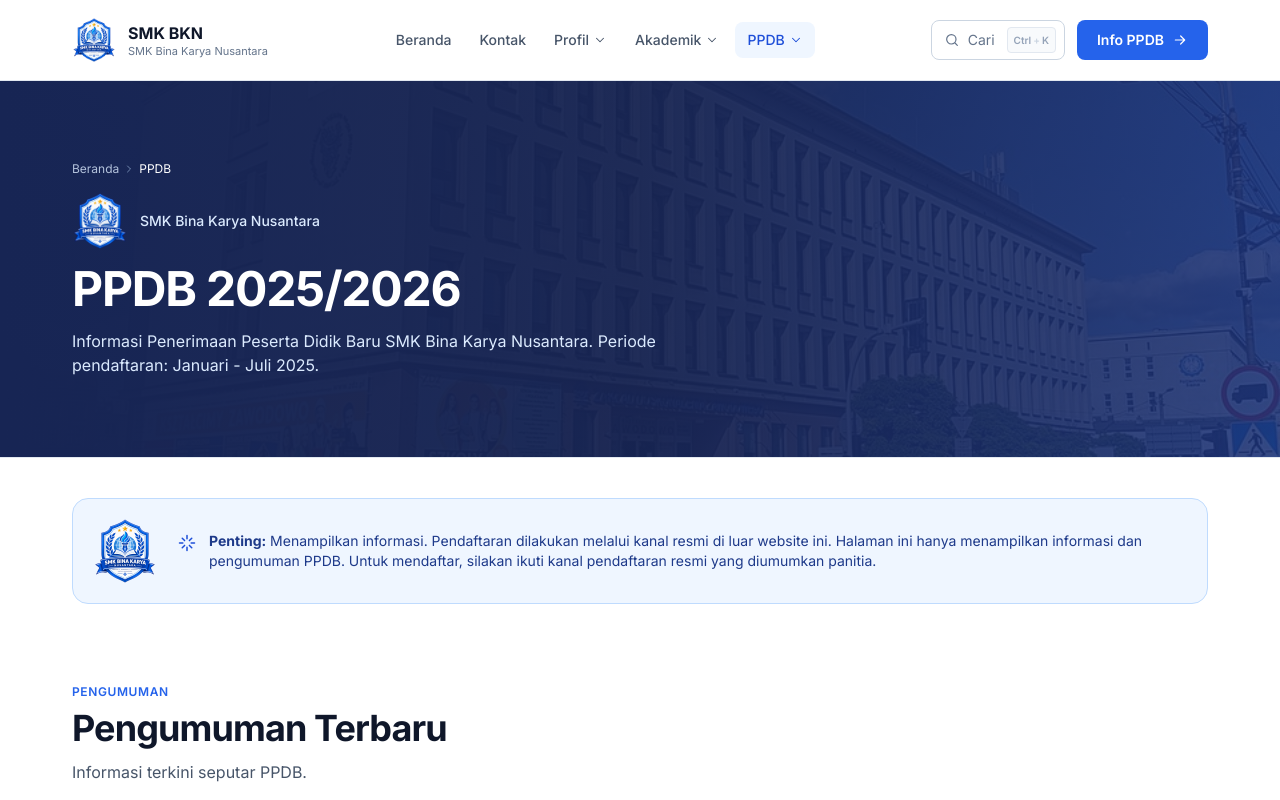
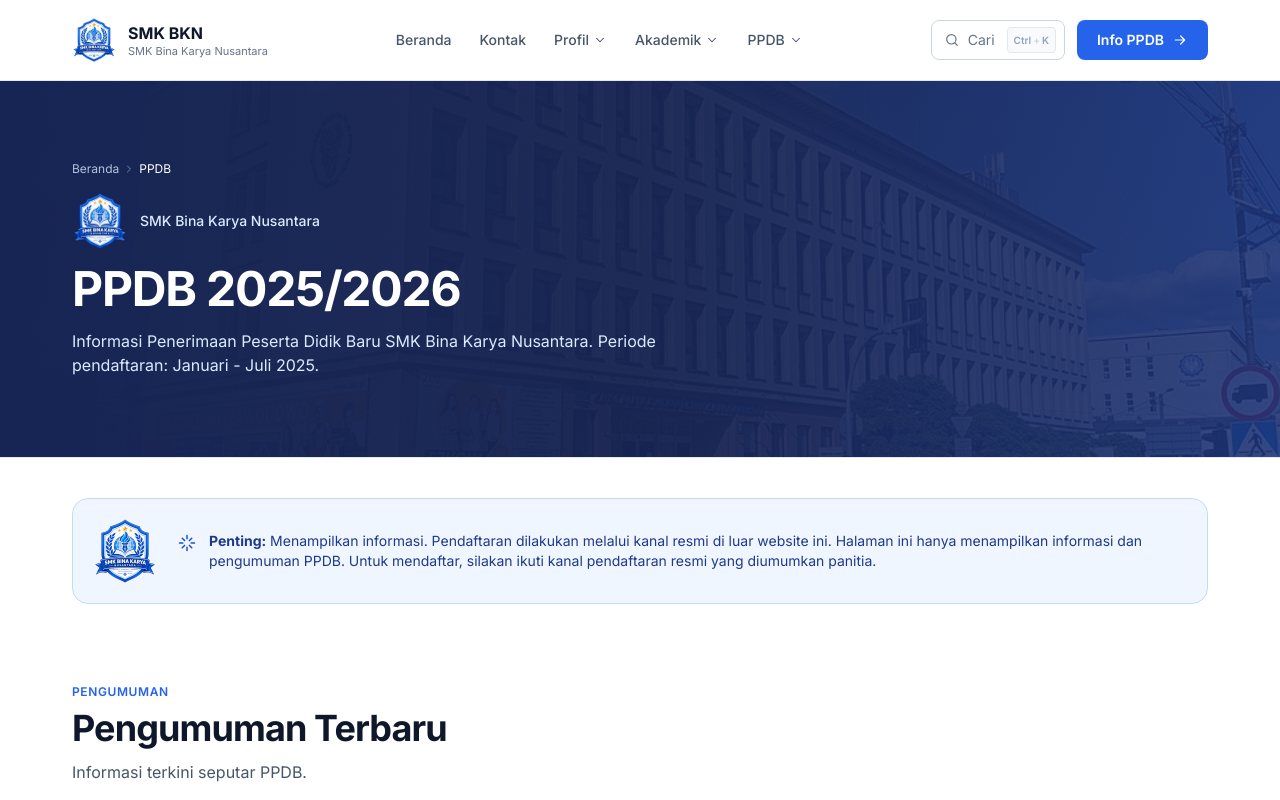
Before and after one commit to lupyariestaa/smk-bina-karya-nusantara-website, a Next.js app: page /ppdb in a window 1280 px wide. Shown: the top 800 px of the page. Built offline with nearby package versions, Linux system fonts and the light colour scheme.

Commit message:
style: hapus pembeda visual link aktif navbar

```diff
--- a/components/layout/Header.tsx
+++ b/components/layout/Header.tsx
@@ -62,12 +62,7 @@ export function Header({ searchEntries }: { searchEntries?: SearchEntry[] }) {
                 key={item.href}
                 href={item.href}
                 aria-current={active ? 'page' : undefined}
-                className={cn(
-                  'rounded-lg px-3 py-2 text-sm font-medium transition-colors',
-                  active
-                    ? 'bg-brand-50 text-brand-700'
-                    : 'text-slate-600 hover:bg-slate-100 hover:text-slate-900',
-                )}
+                className="rounded-lg px-3 py-2 text-sm font-medium text-slate-600 transition-colors hover:bg-slate-100 hover:text-slate-900"
               >
                 {item.label}
               </Link>
@@ -118,12 +113,7 @@ export function Header({ searchEntries }: { searchEntries?: SearchEntry[] }) {
                   <Link
                     href={item.href}
                     aria-current={active ? 'page' : undefined}
-                    className={cn(
-                      'block rounded-lg px-3 py-3 text-sm font-medium',
-                      active
-                        ? 'bg-brand-50 text-brand-700'
-                        : 'text-slate-700 hover:bg-slate-100',
-                    )}
+                    className="block rounded-lg px-3 py-3 text-sm font-medium text-slate-700 hover:bg-slate-100"
                   >
                     {item.label}
                   </Link>
@@ -133,19 +123,13 @@ export function Header({ searchEntries }: { searchEntries?: SearchEntry[] }) {
 
             {navGroups.map((group) => {
               const isOpen = openGroup === group.label;
-              const groupActive = group.items.some(
-                (item) => isRealPageLink(item.href) && isPathActive(pathname, item.href),
-              );
               return (
                 <li key={group.label} className="border-t border-slate-100">
                   <button
                     type="button"
                     onClick={() => setOpenGroup(isOpen ? null : group.label)}
                     aria-expanded={isOpen}
-                    className={cn(
-                      'flex w-full items-center justify-between rounded-lg px-3 py-3 text-sm font-medium',
-                      groupActive ? 'text-brand-700' : 'text-slate-700',
-                    )}
+                    className="flex w-full items-center justify-between rounded-lg px-3 py-3 text-sm font-medium text-slate-700"
                   >
                     {group.label}
                     <Icon
@@ -166,12 +150,7 @@ export function Header({ searchEntries }: { searchEntries?: SearchEntry[] }) {
                             <Link
                               href={item.href}
                               aria-current={active ? 'page' : undefined}
-                              className={cn(
-                                'flex items-center gap-2.5 rounded-lg px-3 py-2.5 text-sm',
-                                active
-                                  ? 'bg-brand-50 font-medium text-brand-700'
-                                  : 'text-slate-600 hover:bg-slate-50',
-                              )}
+                              className="flex items-center gap-2.5 rounded-lg px-3 py-2.5 text-sm text-slate-600 hover:bg-slate-50"
                             >
                               {item.icon && (
                                 <Icon
--- a/components/layout/NavDropdown.tsx
+++ b/components/layout/NavDropdown.tsx
@@ -13,19 +13,8 @@ import type { NavGroup } from '@/lib/nav';
  */
 export function NavDropdown({ group }: { group: NavGroup }) {
   const pathname = usePathname();
-  // Grup dianggap aktif bila halaman saat ini cocok dengan tautan NON-anchor-nya.
-  // Tautan ber-anchor (mis. `/#prestasi`) tidak ikut menentukan agar grup tidak
-  // tersorot saat pengguna berpindah ke halaman lain.
-  const groupActive = group.items.some(
-    (item) => isRealPageLink(item.href) && isPathActive(pathname, item.href),
-  );
-
-  const triggerClasses = cn(
-    'inline-flex items-center gap-1 rounded-lg px-3 py-2 text-sm font-medium transition-colors',
-    groupActive
-      ? 'bg-brand-50 text-brand-700'
-      : 'text-slate-600 hover:bg-slate-100 hover:text-slate-900',
-  );
+  const triggerClasses =
+    'inline-flex items-center gap-1 rounded-lg px-3 py-2 text-sm font-medium text-slate-600 transition-colors hover:bg-slate-100 hover:text-slate-900';
 
   const triggerContent = (
     <>
@@ -43,7 +32,7 @@ export function NavDropdown({ group }: { group: NavGroup }) {
         <Link
           href={group.href}
           className={triggerClasses}
-          aria-current={groupActive ? 'page' : undefined}
+          aria-current={pathname === group.href ? 'page' : undefined}
         >
           {triggerContent}
         </Link>
@@ -72,28 +61,13 @@ export function NavDropdown({ group }: { group: NavGroup }) {
                 <Link
                   href={item.href}
                   aria-current={active ? 'page' : undefined}
-                  className={cn(
-                    'group/item flex items-start gap-3 rounded-xl px-3 py-2.5 transition-colors',
-                    active ? 'bg-brand-50' : 'hover:bg-slate-50',
-                  )}
+                  className="group/item flex items-start gap-3 rounded-xl px-3 py-2.5 transition-colors hover:bg-slate-50"
                 >
-                  <span
-                    className={cn(
-                      'mt-0.5 flex h-9 w-9 shrink-0 items-center justify-center rounded-lg transition-colors',
-                      active
-                        ? 'bg-brand-600 text-white'
-                        : 'bg-brand-50 text-brand-600 group-hover/item:bg-brand-100',
-                    )}
-                  >
+                  <span className="mt-0.5 flex h-9 w-9 shrink-0 items-center justify-center rounded-lg bg-brand-50 text-brand-600 transition-colors group-hover/item:bg-brand-100">
                     {item.icon && <Icon name={item.icon} className="h-4 w-4" />}
                   </span>
                   <span className="min-w-0">
-                    <span
-                      className={cn(
-                        'block text-sm font-semibold',
-                        active ? 'text-brand-700' : 'text-slate-800',
-                      )}
-                    >
+                    <span className="block text-sm font-semibold text-slate-800">
                       {item.label}
                     </span>
                     {item.description && (
```
